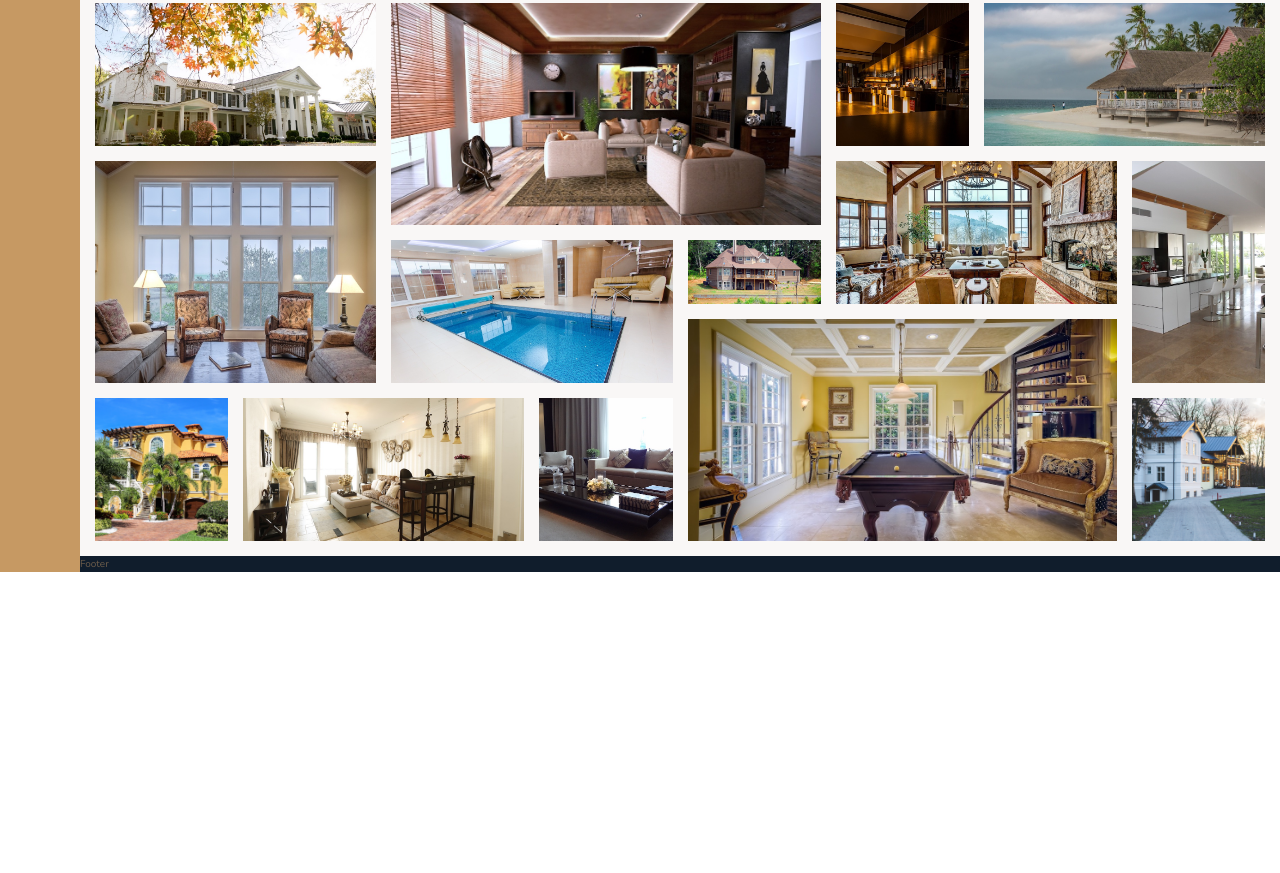
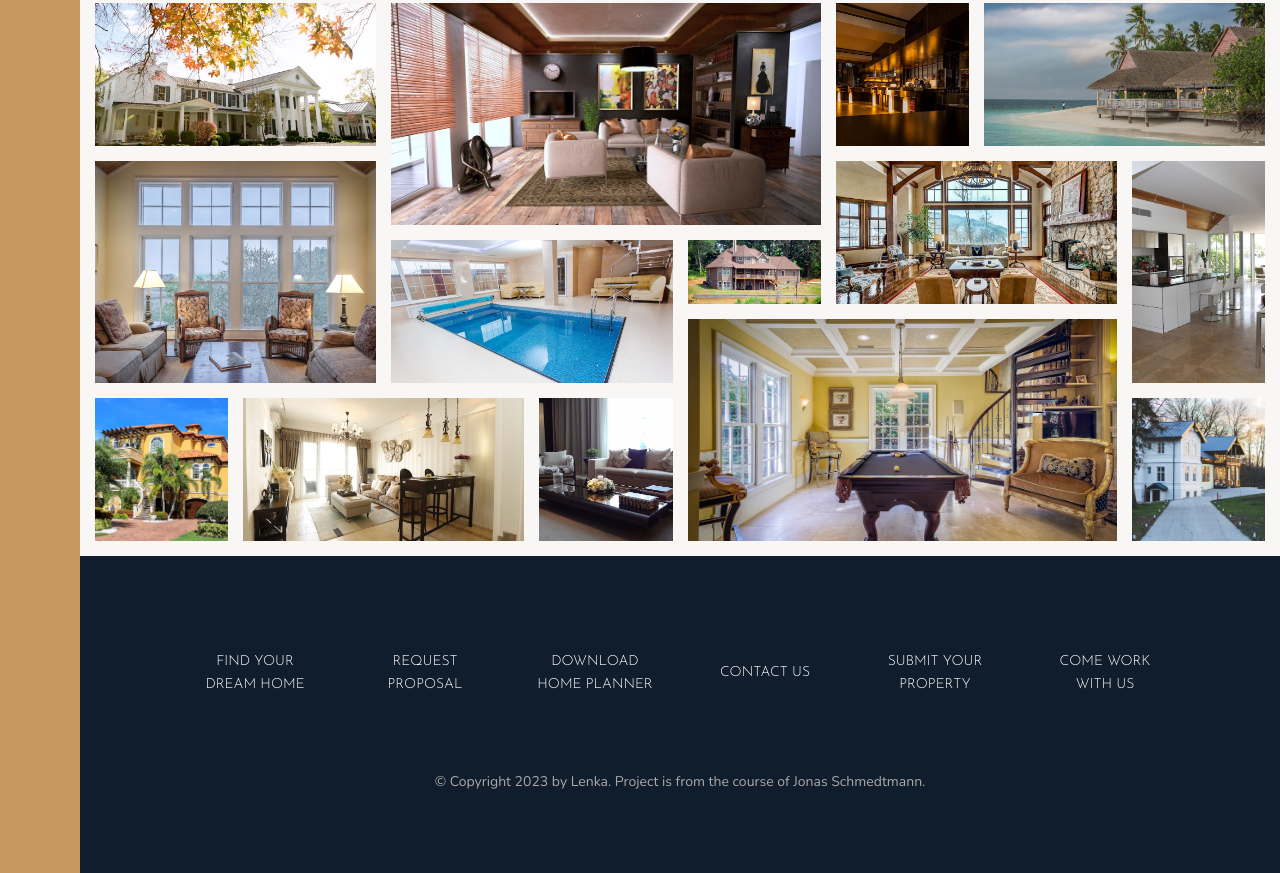
Before and after one commit to LenkaVer/Nexter-project, a website: page index.html in a window 1280 px wide. Shown: the part 3084-3957 px from the top of the page. Before the commit the page ends 3656 px from the top, so only its background shows below. Drawn offline with nearby package versions, Linux system fonts and the light colour scheme.

Commit message:
added footer and sidebar section

```diff
--- a/index.html
+++ b/index.html
@@ -15,7 +15,12 @@
     <title>nexter &mdash; your home, your freedom</title>
   </head>
   <body class="container">
-    <div class="sidebar">Sidebar</div>
+    <!-- SIDEBAR -->
+    <div class="sidebar">
+      <button class="nav-btn"></button>
+    </div>
+
+    <!-- HEADER -->
     <header class="header">Header</header>
     <div class="realtors">Top 3 realtors</div>
 
@@ -375,6 +380,33 @@
         />
       </figure3>
     </section>
-    <footer class="footer">Footer</footer>
+
+    <!-- FOOTER -->
+    <footer class="footer">
+      <ul class="nav">
+        <li class="nav__item">
+          <a href="#" class="nav__link">Find your dream home</a>
+        </li>
+        <li class="nav__item">
+          <a href="#" class="nav__link">Request proposal</a>
+        </li>
+        <li class="nav__item">
+          <a href="#" class="nav__link">Download home planner</a>
+        </li>
+        <li class="nav__item">
+          <a href="#" class="nav__link">Contact us</a>
+        </li>
+        <li class="nav__item">
+          <a href="#" class="nav__link">Submit your property</a>
+        </li>
+        <li class="nav__item">
+          <a href="#" class="nav__link">Come work with us</a>
+        </li>
+      </ul>
+      <p class="copyright">
+        &copy; Copyright 2023 by Lenka. Project is from the course of Jonas
+        Schmedtmann.
+      </p>
+    </footer>
   </body>
 </html>
--- a/sass/_footer.scss
+++ b/sass/_footer.scss
@@ -3,4 +3,51 @@
 .footer {
   background-color: $color-secondary;
   grid-column: full-start/ full-end;
+  padding: 8rem;
 }
+
+.nav {
+  list-style: none;
+  // display: grid;
+  // grid-template-columns: repeat(auto-fit, minmax(15rem, 1fr));
+  // gap: 2rem;
+  // align-items: center;
+  display: flex;
+  flex-wrap: wrap;
+  align-items: center;
+  justify-content: center;
+  gap: 2rem;
+
+  &__item {
+    color: #fff;
+    width: 15rem;
+  }
+
+  &__link:link,
+  &__link:visited {
+    color: inherit;
+    font-size: 1.4rem;
+    text-decoration: none;
+    font-family: $font-display;
+    text-align: center;
+    text-transform: uppercase;
+    padding: 1.5rem;
+    display: block;
+    transition: all 0.2s;
+  }
+  &__link:hover,
+  &__link:active {
+    background-color: rgba(#fff, 0.05);
+    transform: translateY(-3px);
+  }
+}
+
+.copyright {
+  font-size: 1.4rem;
+  color: $color-grey-light-2;
+  text-align: center;
+  margin-top: 6rem;
+  width: 70%;
+  margin-left: auto;
+  margin-right: auto;
+}
--- a/sass/_sidebar.scss
+++ b/sass/_sidebar.scss
@@ -4,4 +4,34 @@
   background-color: $color-primary;
   grid-column: sidebar-start / sidebar-end;
   grid-row: 1 / -1;
+
+  display: flex;
+  justify-content: center;
 }
+
+.nav-btn {
+  border: none;
+  border-radius: 0;
+
+  background-color: #fff;
+  height: 2px;
+  width: 4.5rem;
+  margin-top: 4.5rem;
+
+  &::before,
+  &::after {
+    content: '';
+    background-color: #fff;
+    height: 2px;
+    width: 4.5rem;
+    display: block;
+  }
+
+  &::before {
+    transform: translateY(-1.5rem);
+  }
+
+  &::after {
+    transform: translateY(1.3rem);
+  }
+}
```
Also changed, not shown: css/style.css, 1 other file.
